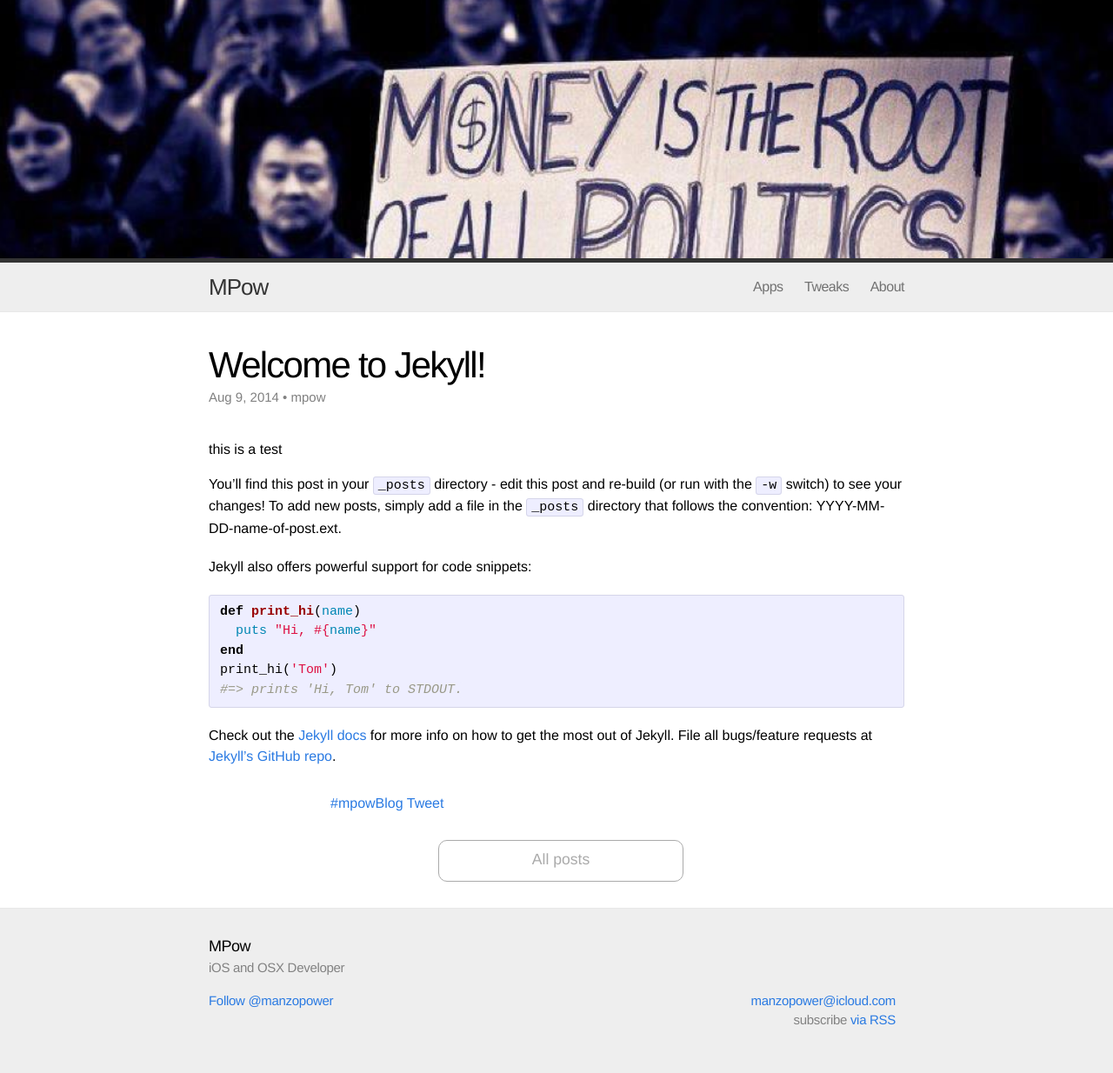
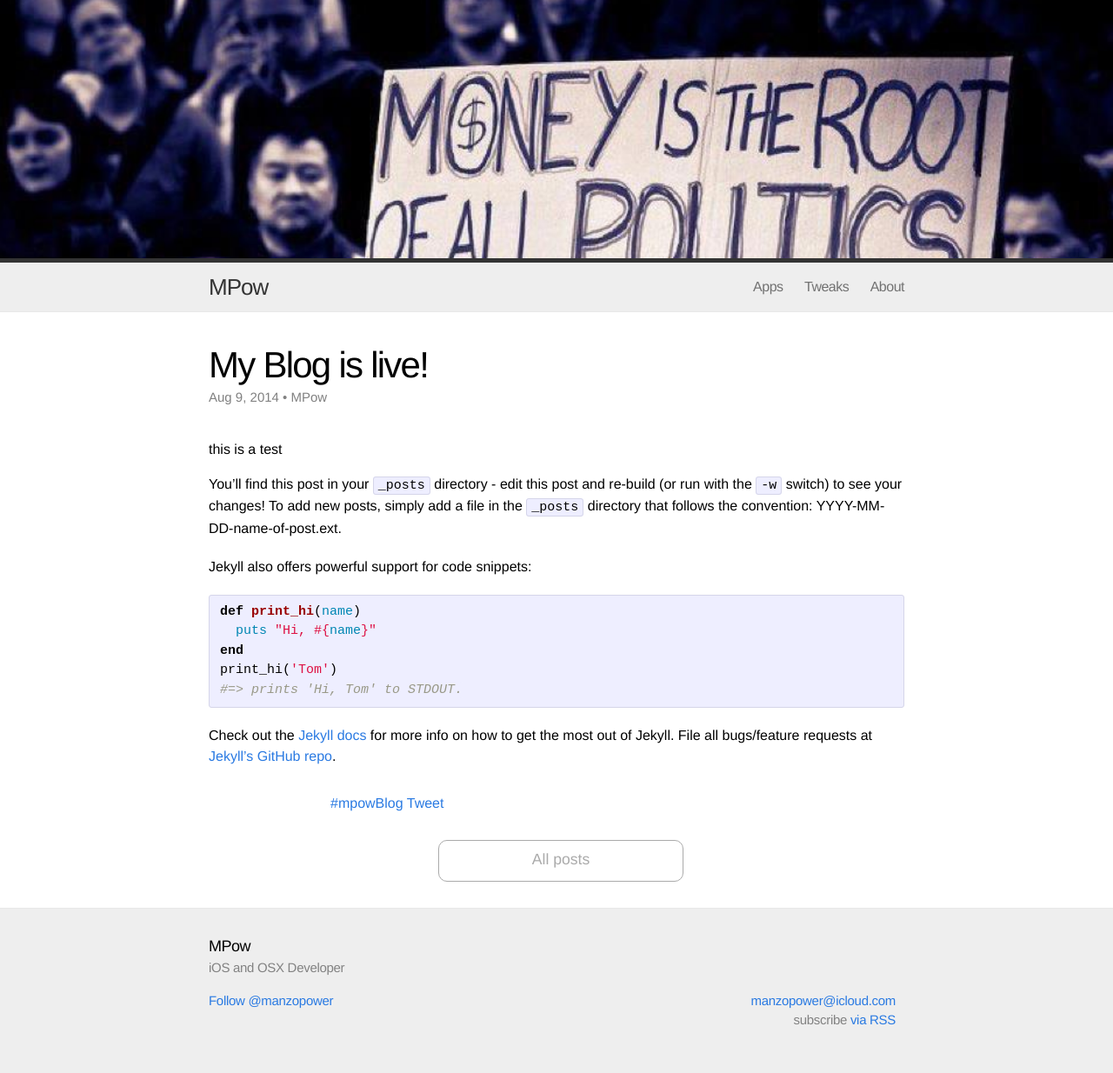
Before and after one commit to MP0w/MP0w.github.io, a Jekyll site: the page built from _posts/2014-08-09-mpow-blog-is-live.markdown, in a window 1280 px wide. Shown: the whole page at 87% size. Built offline with Jekyll 4.4.1, drawn with Linux system fonts in a browser that asks for light colours; comment, search, counter and statistics services are not loaded; grey boxes are pictures that could not be loaded.

Commit message:
cover and author editable

```diff
--- a/_config.yml
+++ b/_config.yml
@@ -17,3 +17,6 @@
 
 author:
     display_name: Alex Manzella
+    username: MPow
+
+cover: "/assets/root.png"
--- a/_includes/header.html
+++ b/_includes/header.html
@@ -1,4 +1,5 @@
-<div class="headerImageWrapper" id="rootImg"><img src="/assets/root.png" class="headerImage" /></div>
+
+<div class="headerImageWrapper" id="rootImg"><img src="{% if page.cover %}{{ page.cover }}{% else %} {{site.cover}}{% endif %}" class="headerImage" /></div>
 
 <header class="site-header">
 
--- a/_layouts/post.html
+++ b/_layouts/post.html
@@ -5,7 +5,7 @@
 
   <header class="post-header">
     <h1>{{ page.title }}</h1>
-    <p class="meta">{{ page.date | date: "%b %-d, %Y" }}{% if page.author %} • {{ page.author }}{% endif %}{% if page.meta %} • {{ page.meta }}{% endif %}</p>
+    <p class="meta">{{ page.date | date: "%b %-d, %Y" }} • {% if page.author %}{{page.author}}{% else %}{{ site.author.username }}{% endif %} {% if page.meta %} • {{ page.meta }}{% endif %}</p>
   </header>
 
   <article class="post-content">
--- a/_posts/2014-08-09-mpow-blog-is-live.markdown
+++ b/_posts/2014-08-09-mpow-blog-is-live.markdown
@@ -1,10 +1,10 @@
 ---
 layout: post
-author: mpow
-title:  "Welcome to Jekyll!"
+title:  "My Blog is live!"
 date:   2014-08-09 14:42:00
 permalink: mpow-blog-is-live.html
 categories: mpow blog
+summary: "the blog is live"
 tags: mpow blog
 ---
 
```
